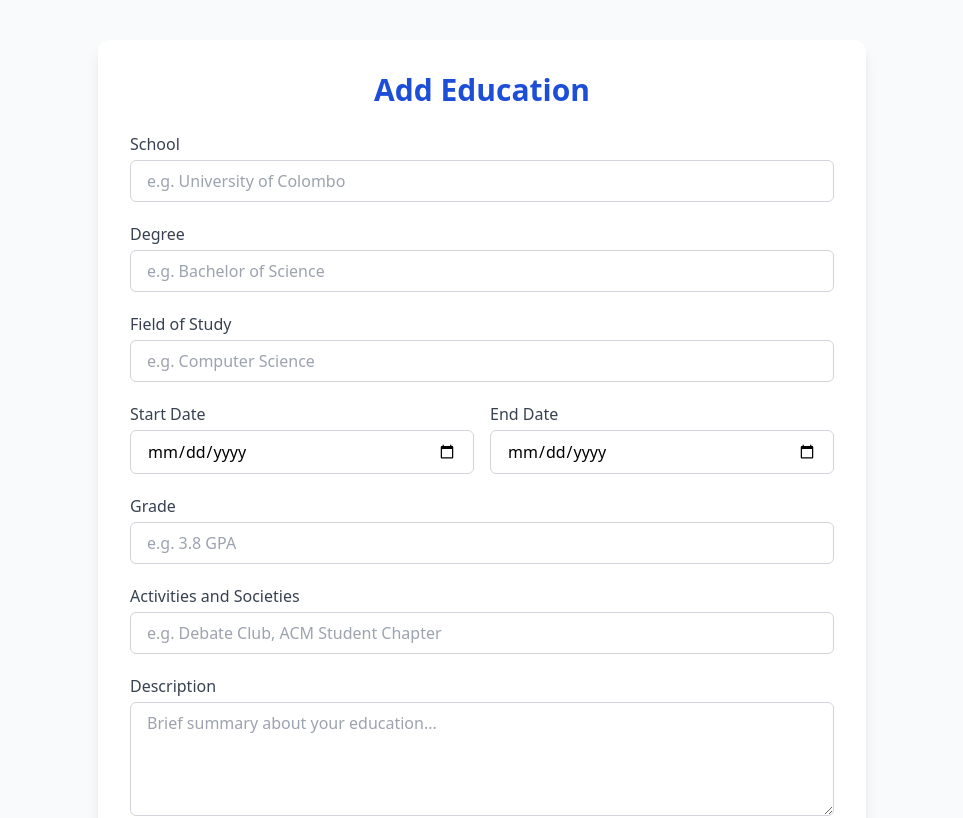
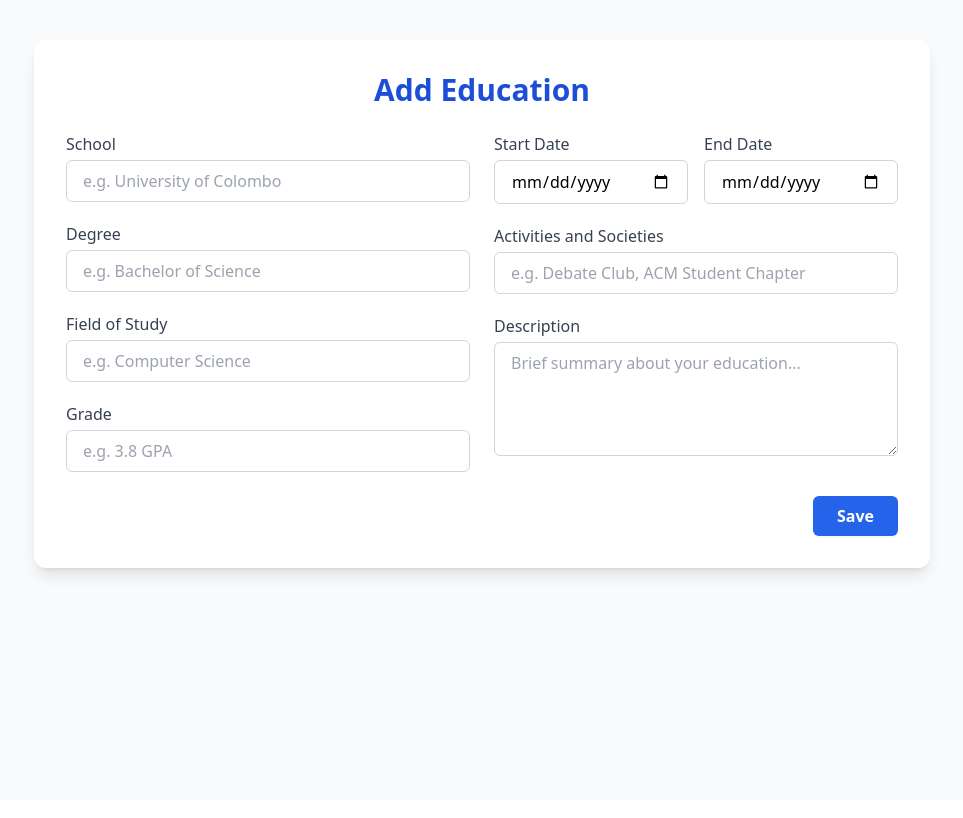
Before and after one commit to samankumaraya/SK_Web, a React (Create React App) app in the folder frontend/: page /education in a window 1280 px wide. Shown: the top 818 px of the page, without its empty margins (158-1121 px from the left). Built offline with nearby package versions, Linux system fonts and the light colour scheme.

Commit message:
Education form modified

```diff
--- a/frontend/src/pages/EducationForm.jsx
+++ b/frontend/src/pages/EducationForm.jsx
@@ -29,9 +29,15 @@ const EducationForm = () => {
 
   return (
     <div className="min-h-screen bg-gray-50 py-10 px-4 sm:px-6 lg:px-8">
-      <div className="max-w-3xl mx-auto bg-white shadow-lg rounded-xl p-8">
+      <div className="max-w-4xl mx-auto bg-white shadow-lg rounded-xl p-8">
         <h2 className="text-3xl font-bold text-blue-700 mb-6 text-center">Add Education</h2>
-        <form onSubmit={handleSubmit} className="space-y-5">
+        <form onSubmit={handleSubmit} className="space-y-6">
+
+
+          <div className="grid grid-cols-1 md:grid-cols-2 gap-6">
+
+
+            <div className="space-y-5">
               <div>
                 <label className="block text-gray-700 font-medium mb-1">School</label>
                 <input
@@ -65,6 +71,19 @@ const EducationForm = () => {
                 />
               </div>
 
+              <div>
+                <label className="block text-gray-700 font-medium mb-1">Grade</label>
+                <input
+                  name="grade"
+                  className="w-full border border-gray-300 rounded-md px-4 py-2 focus:ring-2 focus:ring-blue-500 focus:outline-none"
+                  placeholder="e.g. 3.8 GPA"
+                  onChange={handleChange}
+                />
+              </div>
+            </div>
+
+
+            <div className="space-y-5">
               <div className="flex gap-4">
                 <div className="flex-1">
                   <label className="block text-gray-700 font-medium mb-1">Start Date</label>
@@ -89,16 +108,6 @@ const EducationForm = () => {
               </div>
 
               <div>
-            <label className="block text-gray-700 font-medium mb-1">Grade</label>
-            <input
-              name="grade"
-              className="w-full border border-gray-300 rounded-md px-4 py-2 focus:ring-2 focus:ring-blue-500 focus:outline-none"
-              placeholder="e.g. 3.8 GPA"
-              onChange={handleChange}
-            />
-          </div>
-
-          <div>
                 <label className="block text-gray-700 font-medium mb-1">Activities and Societies</label>
                 <input
                   name="activities"
@@ -118,6 +127,8 @@ const EducationForm = () => {
                   onChange={handleChange}
                 ></textarea>
               </div>
+            </div>
+          </div>
 
           <div className="text-right">
             <button
```
Lines whose indentation alone changed are shown as unchanged.
